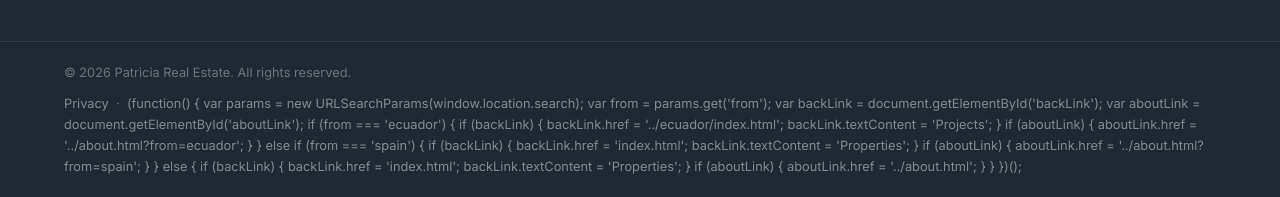
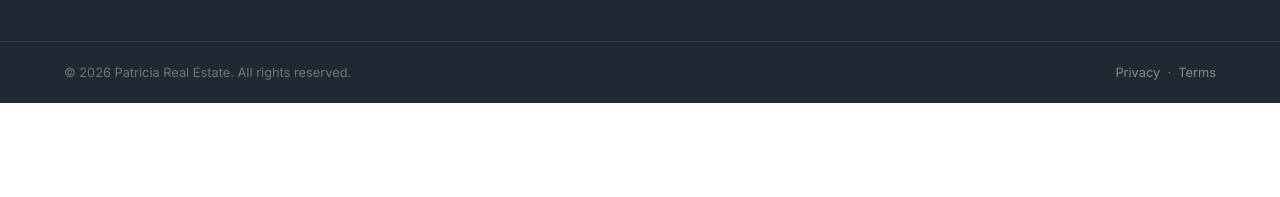
Before and after one commit to Enmanuel36/agentstate.github.io, a plain HTML site: page spain/contact.html in a window 1280 px wide. Shown: the part 1507-1704 px from the top of the page. After the commit the page ends 1610 px from the top, so only its background shows below. Drawn offline with nearby package versions, Linux system fonts and the light colour scheme; a web font is replaced by a local one.

Commit message:
contact.html

```diff
--- a/spain/contact.html
+++ b/spain/contact.html
@@ -162,7 +162,7 @@
     <div class="footer-bottom">
       <div class="container">
         <p>© 2026 Patricia Real Estate. All rights reserved.</p>
-        <p><a href="privacy.html">Privacy</a> &nbsp;·&nbsp; <a href="ter
+        <p><a href="privacy.html">Privacy</a> &nbsp;·&nbsp; <a href="terms.html">Terms</a></p>
 
 <script>
 (function() {
@@ -182,3 +182,5 @@
   }
 })();
 </script>
+</body>
+</html>
```
